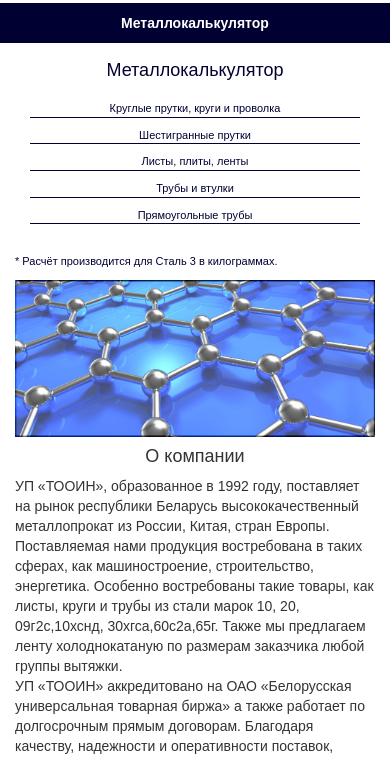
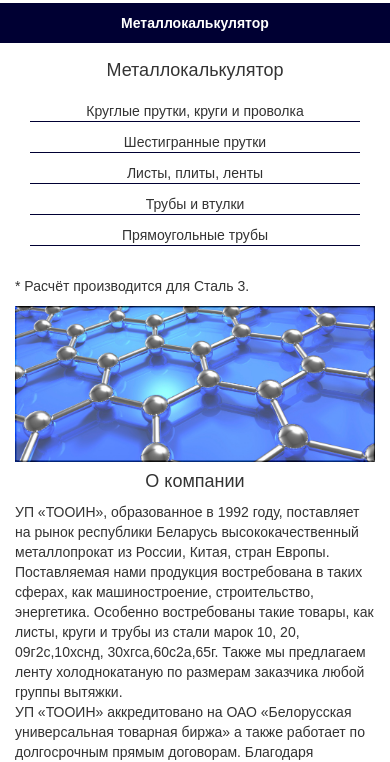
Before and after one commit to nikitinag/tooin-template, a plain HTML site: page index.html in a window 390 px wide. Both pictures are taken after a click on the element "Металлокалькулятор". Shown: the part 74-836 px from the top of the page. Drawn offline with nearby package versions, Linux system fonts and the light colour scheme.

Commit message:
frontend-index

```diff
--- a/css/tooin.css
+++ b/css/tooin.css
@@ -73,7 +73,7 @@ h4{
 }
 /*calculator*/
 
-.calculator-sm{
+.calculator{
     color: #000033;
     font-size: 11px;
 }
--- a/index.html
+++ b/index.html
@@ -66,7 +66,6 @@
 <div id="link-calculator" class="link-calculator">
 <p>Металлокалькулятор</p>
 </div>
-<div class="calculator-xs"></div>
 </section>
 
 </header>
@@ -75,7 +74,7 @@
 <div class="container">
     <div class="row">
         <div class="col-sm-4 block">
-            <section id="calculator-sm" class="calculator-sm hidden-xs">
+            <section id="calculator" class="calculator-sm hidden-xs">
                 <h4>Металлокалькулятор</h4>
                 <ul id="list" class="list">
                     <li value="1">Круглые прутки, круги и проволка</li>
@@ -86,7 +85,7 @@
                 </ul>
                 <div id="calculator-form" class="calculator-form"></div>
                 <p id="calculator-result" class="calculator-result"></p>
-                <p class="calculator-info">* Расчёт производится для Сталь 3 в килограммах.</p>
+                <p class="calculator-info">* Расчёт производится для Сталь 3.</p>
             </section><!--.calculator-sm-->
         </div>
         <div class="col-sm-8 block">
--- a/js/tooin.js
+++ b/js/tooin.js
@@ -53,7 +53,7 @@ function parseData(i){
 
 //Показ для мобильных устройств
 $('#link-calculator').click(function(){
-   $('#calculator-sm').toggleClass('hidden-xs');
+   $('#calculator').toggleClass('hidden-xs');
 });
 
 
```
